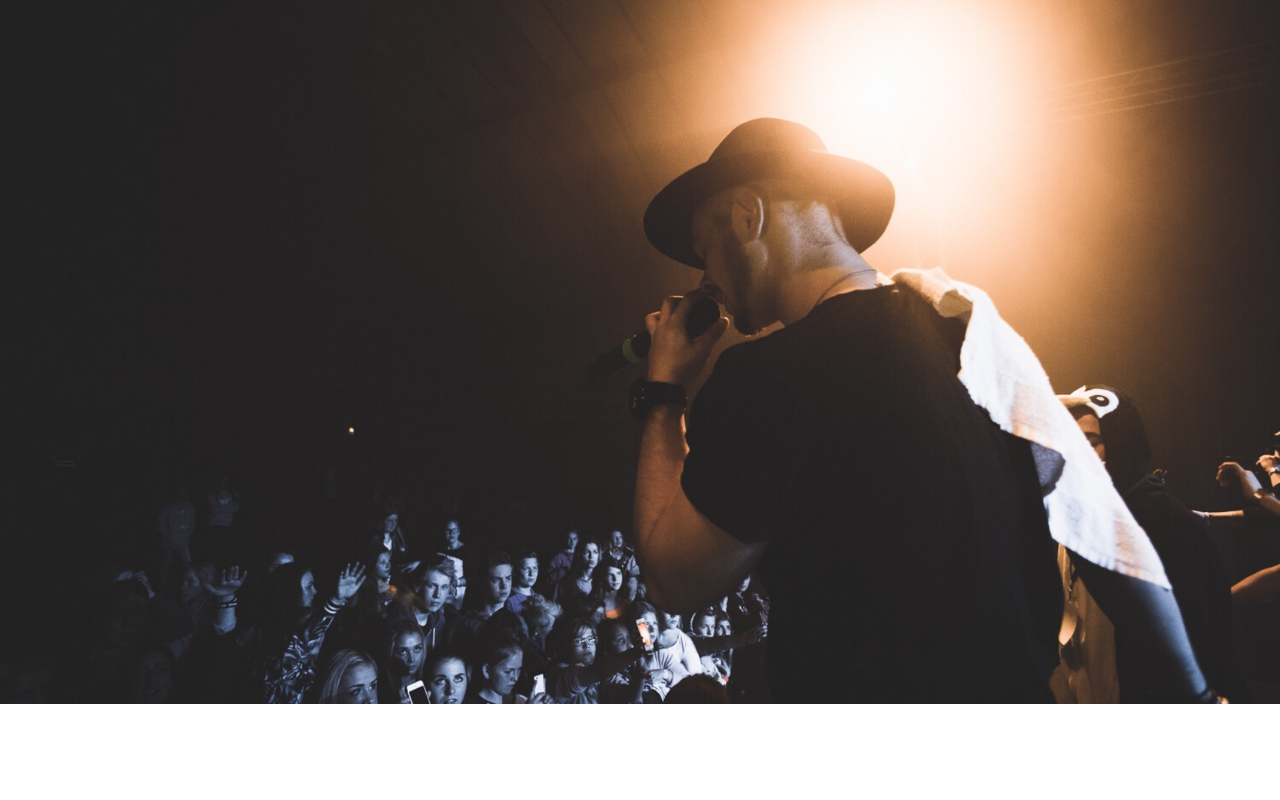
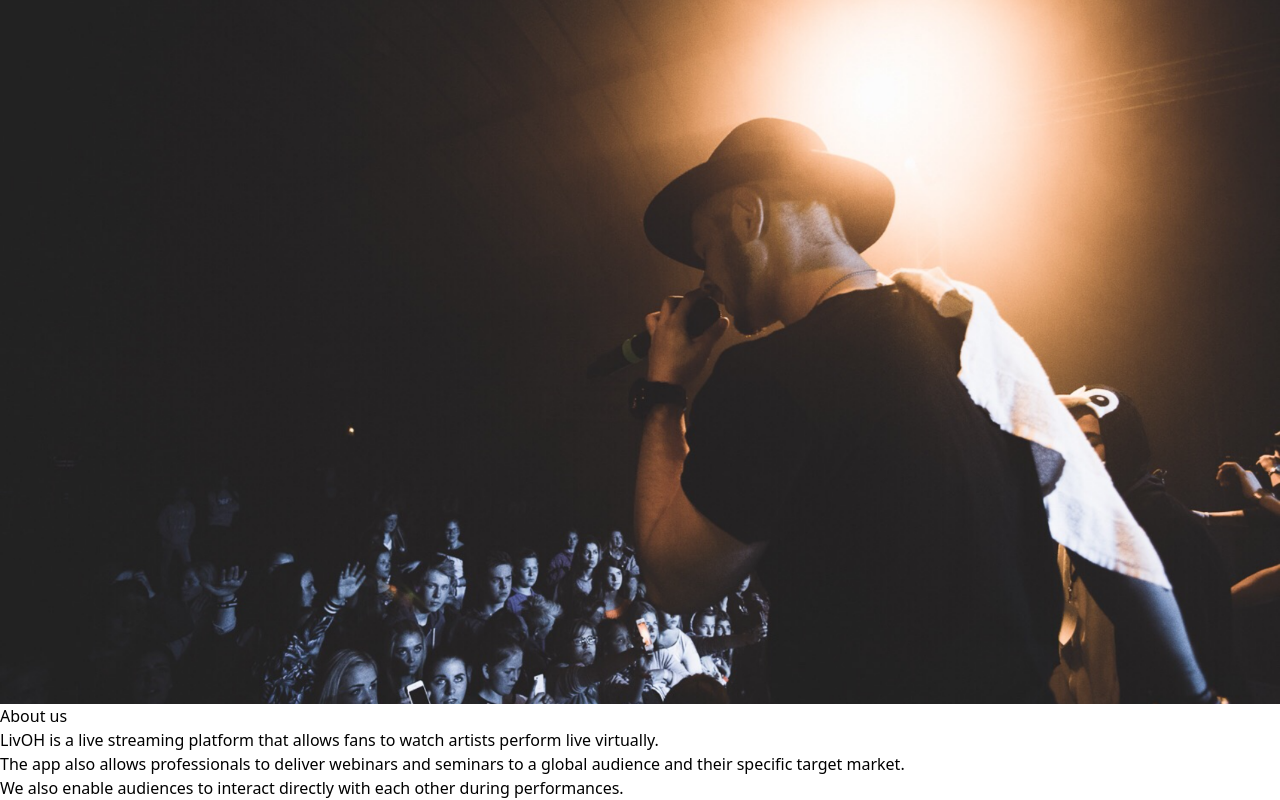
Before and after one commit to kirsten-tay/livoh, a React (Create React App) app: page / in a window 1280 px wide. Shown: the part 3301-4101 px from the top of the page. Before the commit the page ends 4005 px from the top, so only its background shows below. Built offline with nearby package versions, Linux system fonts and the light colour scheme.

Commit message:
added a key feature

```diff
--- a/src/components/Keyfeatures.jsx
+++ b/src/components/Keyfeatures.jsx
@@ -64,7 +64,11 @@ const Keyfeatures = () => {
                 </div>
             </div>
             <div>
-            <img src={concert}  alt="concert" />
+            <img src={concert}  alt="concert"/>
+            <h2>About us</h2>
+            <h5>LivOH is a live streaming platform that allows fans to watch artists perform live virtually.</h5>
+            <h5>The app also allows professionals to deliver webinars and seminars to a global audience and their specific target market.</h5>
+             <h5>We also enable audiences to interact directly with each other during performances.</h5>
 
             </div>
         </div>
```
